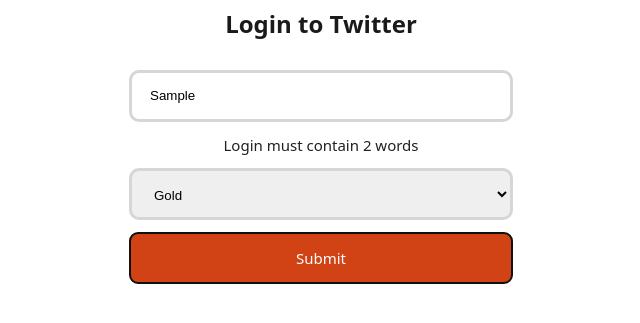
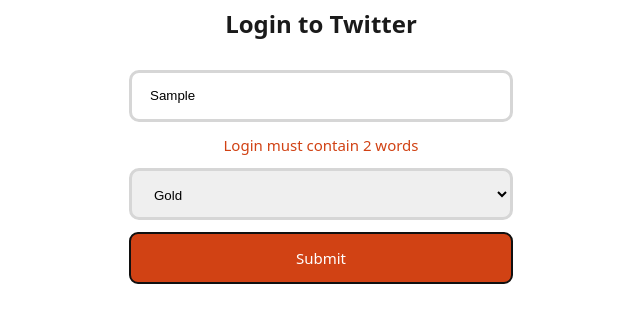
Before and after one commit to bolognesespaghetti/twitter, a React (Vite) app: page /login in a window 1280 px wide. Both pictures are taken after typing "Sample" into the empty fields and a click on the button "Submit". Shown: the part 263-586 px from the top of the page, without its empty margins (319-959 px from the left). Built offline with nearby package versions, Linux system fonts and the light colour scheme.

Commit message:
Css login-form_error added.

```diff
--- a/src/components/loginForm/loginForm.css
+++ b/src/components/loginForm/loginForm.css
@@ -64,3 +64,7 @@
   display: flex;
   gap: 12px;
 }
+
+.login-form_error{
+  color: #d14214;
+}
--- a/src/components/loginForm/loginForm.tsx
+++ b/src/components/loginForm/loginForm.tsx
@@ -47,7 +47,9 @@
               value={login}
               onChange={(e) => setLogin(e.target.value)}
             ></input>
-            {loginError !== "" && loginError}
+            {loginError !== "" && (
+              <div className="login-form_error">{loginError}</div>
+            )}
             <select
               className="login-form__color-selector"
               defaultValue={"Gold"}
```
